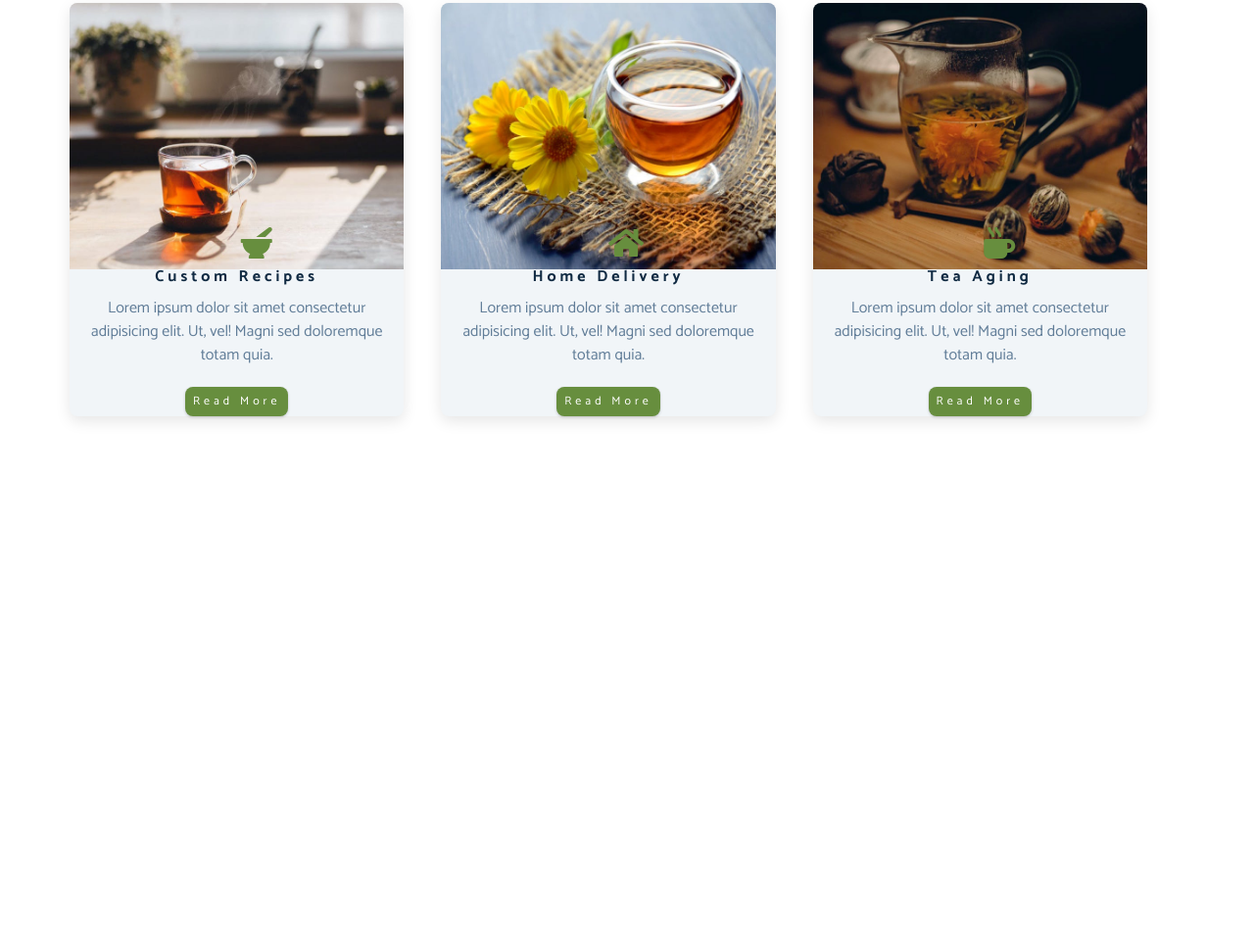
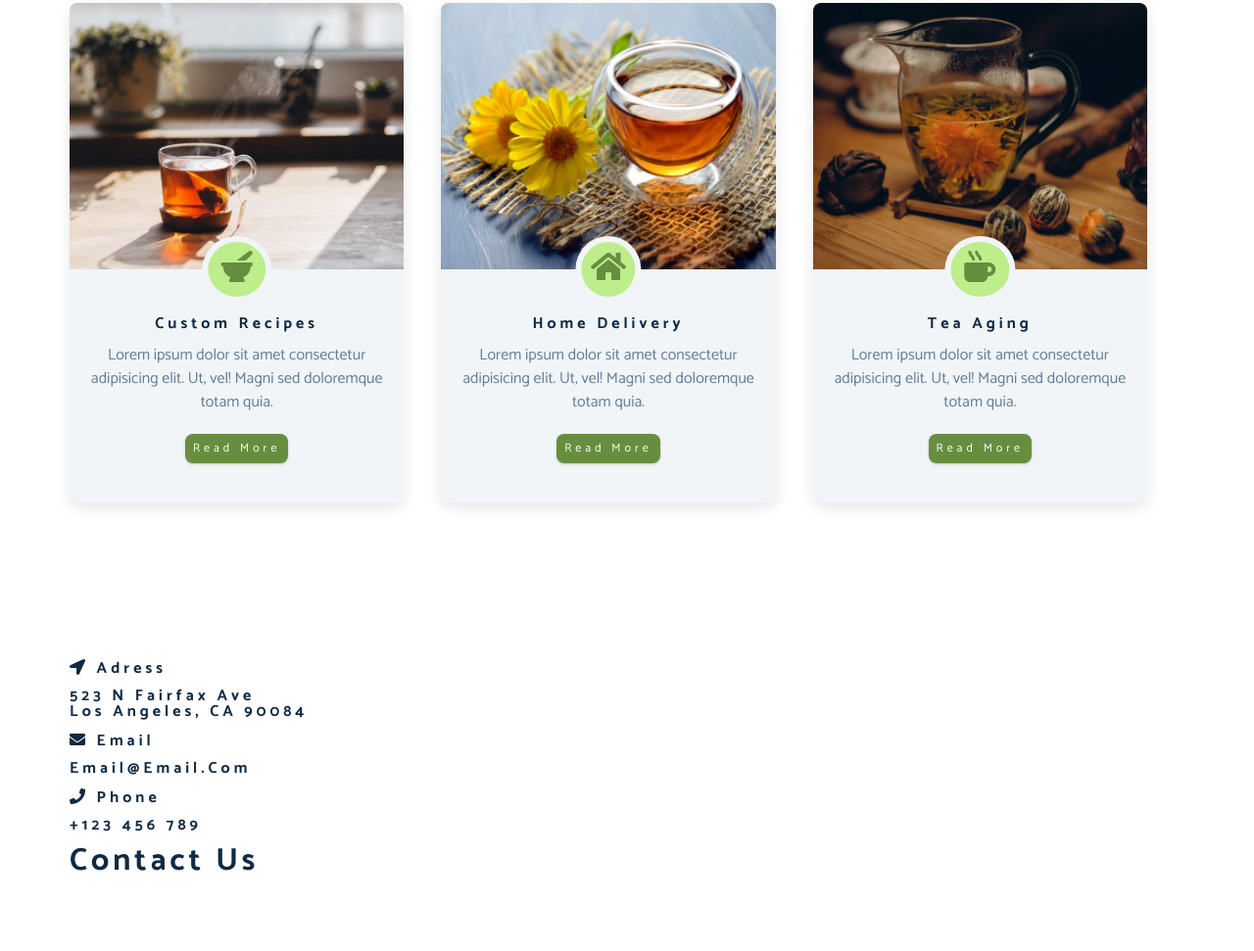
Before and after one commit to Rantech91/10-css-float-responsive-web, a plain HTML site: page index.html in a window 1280 px wide. Shown: the part 2366-3337 px from the top of the page at 98% size. Before the commit the page ends 2887 px from the top, so only its background shows below. Drawn offline with Linux system fonts and the light colour scheme; files whose address does not match are found by name; a web font is replaced by a local one.

Commit message:
starting the form

```diff
--- a/css/styles.css
+++ b/css/styles.css
@@ -389,7 +389,7 @@ Services
 
 .service-info {
     text-align: center;
-    padding: 3rem 1re 2.5rem 1rem;
+    padding: 3rem 1rem 2.5rem 1rem;
 }
 
 .service-info p {
@@ -432,4 +432,9 @@ Services
     bottom: 0;
     font-size: 2rem;
     color: var(--clr-primary);
+    background: var(--clr-primary-light);
+    padding: 0.25rem 0.6rem;
+    border-radius: 50%;
+    transform: translate(-50%, 50%);
+    border: 0.375rem solid var(--clr-grey-10);
 }
--- a/index.html
+++ b/index.html
@@ -211,6 +211,67 @@
     </div>
   </section>
   <!-- end of services -->
+  <!-- contact -->
+  <section class="contact">
+    <div class="section-center clearfix">
+      <!-- contact info -->
+      <article class="contact-info">
+        <!-- contact item -->
+        <div class="contact-item">
+          <h4 class="contact-title">
+            <span class="contact-icon">
+              <i class="fas fa-location-arrow"></i>
+            </span>
+            adress
+          </h4>
+          <h4 class="contact-text">
+            523 N Fairfax Ave <br />
+            Los Angeles, CA 90084
+          </h4>
+        </div>
+        <!-- end of contact item -->
+
+        <!-- contact item -->
+        <div class="contact-item">
+          <h4 class="contact-title">
+            <span class="contact-icon">
+              <i class="fas fa-envelope"></i>
+            </span>
+            email
+          </h4>
+          <h4 class="contact-text">
+            email@email.com
+          </h4>
+        </div>
+        <!-- end of contact item -->
+
+        <!-- contact item -->
+        <div class="contact-item">
+          <h4 class="contact-title">
+            <span class="contact-icon">
+              <i class="fas fa-phone"></i>
+            </span>
+            Phone
+          </h4>
+          <h4 class="contact-text">
+            +123 456 789
+          </h4>
+        </div>
+        <!-- end of contact item -->
+      </article>
+      <!-- contact form -->
+      <article class="contact-form">
+        <h3>contact us</h3>
+        <form>
+          <div class="form-group">
+            <!-- inputs -->
+
+          </div>
+        </form>
+      </article>
+    </div>
+  </section>
+  <!-- end of contact -->
 
 
 
```
